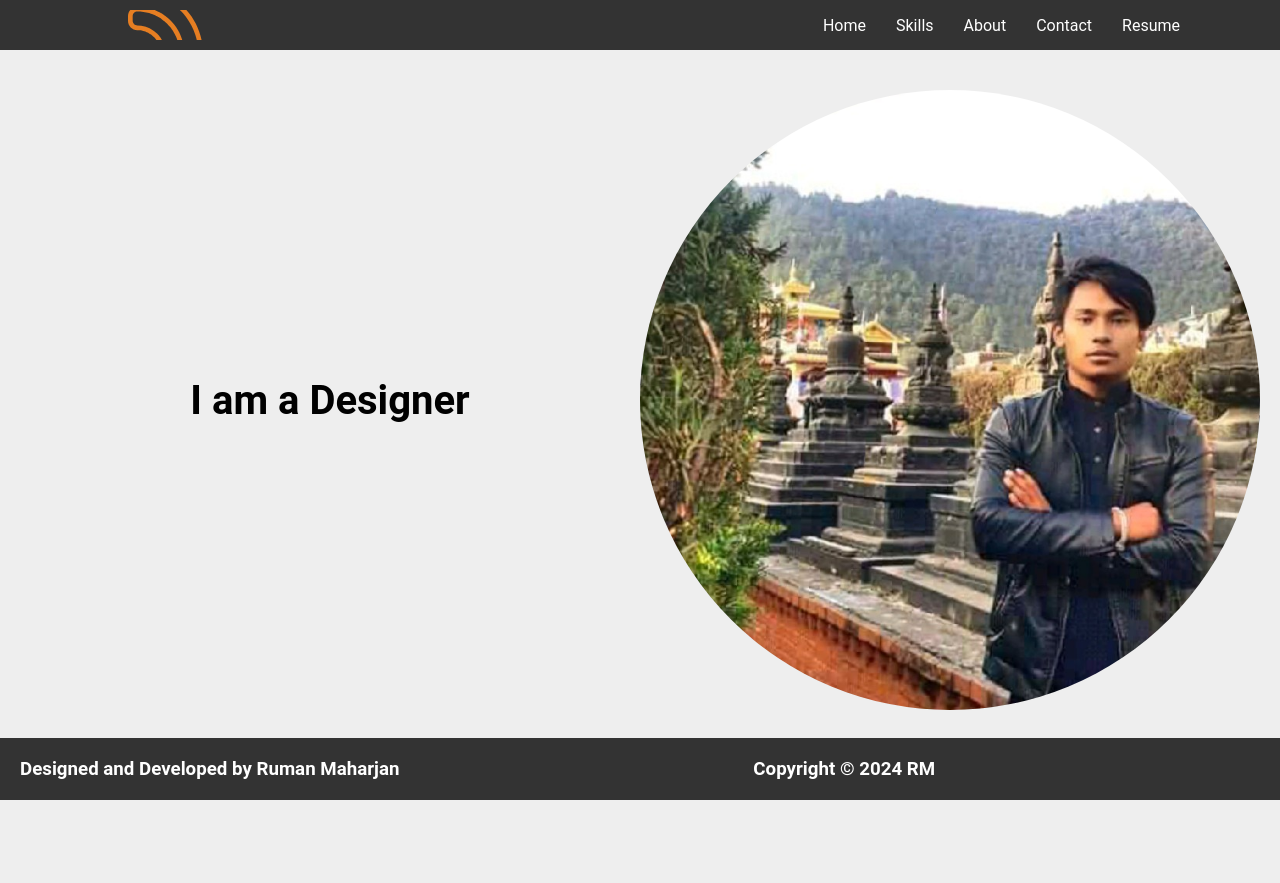
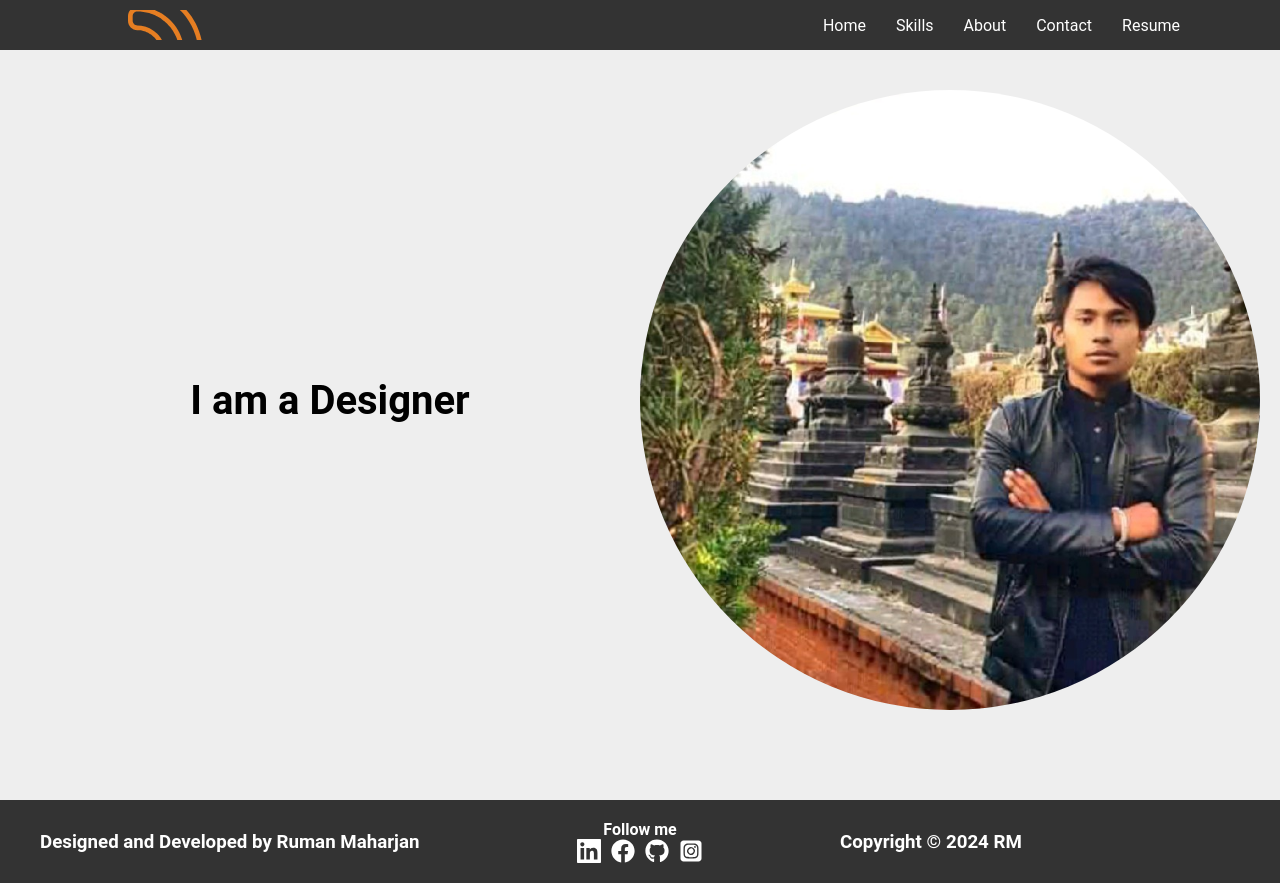
Before and after one commit to Ruman67/portfolio, a React (Create React App) app: page / in a window 1280 px wide. Before the commit the page ends 800 px from the top, so only its background shows below. Built offline with nearby package versions, Linux system fonts and the light colour scheme.

Commit message:
footer fixed

```diff
--- a/src/Components/Footer.css
+++ b/src/Components/Footer.css
@@ -1,40 +1,59 @@
-/* Footer.css */
-
 .footer {
   background-color: #333;
   color: white;
   padding: 20px;
-    position: fixed;
-    bottom: 0;
-    width: 175%;
 }
 
 .footer-content {
   display: flex;
+  flex-direction: row;
   justify-content: space-between;
+  align-items: center;
+  max-width: 1200px;
+  margin: auto;
+}
+
+.footer-left,
+.footer-right {
+  flex: 1;
+  text-align: left;
+}
+
+.footer-center {
+  flex: 1;
+  text-align: center;
+}
+
+.footer-icons {
+  list-style: none;
+  padding: 0;
+  display: flex;
+  justify-content: center;
+  gap: 10px;
+}
+
+.social-icons a {
+  color: white;
+  font-size: 24px;
+  text-decoration: none;
+}
+
+.social-icons span {
+  display: flex;
+  align-items: center;
+  justify-content: center;
+}
+
+@media (max-width: 768px) {
+  .footer-content {
+    flex-direction: column;
     align-items: center;
   }
 
-  .footer-section {
-    flex: 1;
+  .footer-left,
+  .footer-center,
+  .footer-right {
+    text-align: center;
+    margin: 10px 0;
   }
-
-  .footer-icons {
-    list-style-type: none;
-    padding: 0;
-    display: flex;
-    justify-content: flex-end;
 }
-
-  .social-icons {
-    margin-right: 8px;
-  }
-
-  .social-icons a {
-    text-decoration: none;
-    color: white;
-  }
-
-  .social-icons a:hover {
-    color: #ccc;
-  }
--- a/src/Components/Footer.js
+++ b/src/Components/Footer.js
@@ -1,27 +1,23 @@
 import React from "react";
 import "./Footer.css"; // Import your CSS file
 import { FaSquareInstagram } from "react-icons/fa6";
-import { FaGithubSquare } from "react-icons/fa";
+import { FaGithub } from "react-icons/fa";
 import { GrLinkedin } from "react-icons/gr";
 import { FaFacebook } from "react-icons/fa";
+
 function Footer() {
   let date = new Date();
   let year = date.getFullYear();
   return (
     <div className="footer">
       <div className="footer-content">
-        <div className="footer-section">
+        <div className="footer-left">
           <h3>Designed and Developed by Ruman Maharjan</h3>
         </div>
-        <div className="footer-section">
-          <h3>Copyright © {year} RM</h3>
-        </div>
-        <div className="footer-section">
-
-          <ul className="footer-icons"> <h4>Follow me </h4>
-
+        <div className="footer-center">
+          <h4>Follow me</h4>
+          <ul className="footer-icons">
             <li className="social-icons">
-
               <a
                 href="https://www.linkedin.com/in/ruman-maharjan-968a1a1b8/"
                 style={{ color: "white" }}
@@ -43,12 +39,12 @@ function Footer() {
             </li>
             <li className="social-icons">
               <a
-                href="https://www.linkedin.com/in/ruman-maharjan-968a1a1b8/"
+                href="https://github.com/mhrznru"
                 style={{ color: "white" }}
                 target="_blank"
                 rel="noopener noreferrer"
               >
-                <span><FaGithubSquare /></span>
+                <span><FaGithub /></span>
               </a>
             </li>
             <li className="social-icons">
@@ -63,6 +59,9 @@ function Footer() {
             </li>
           </ul>
         </div>
+        <div className="footer-right">
+          <h3>Copyright © {year} RM</h3>
+        </div>
       </div>
     </div>
   );
```
Lines whose indentation alone changed are shown as unchanged.
